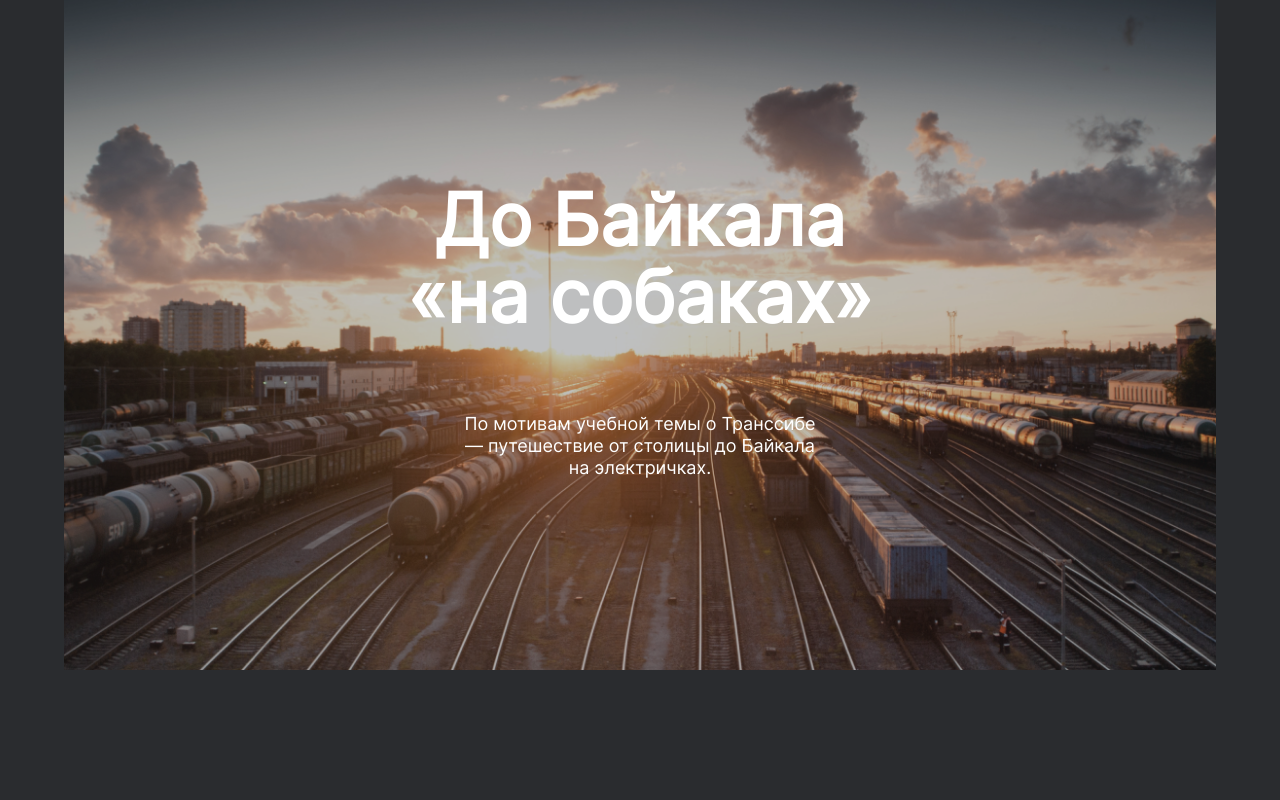
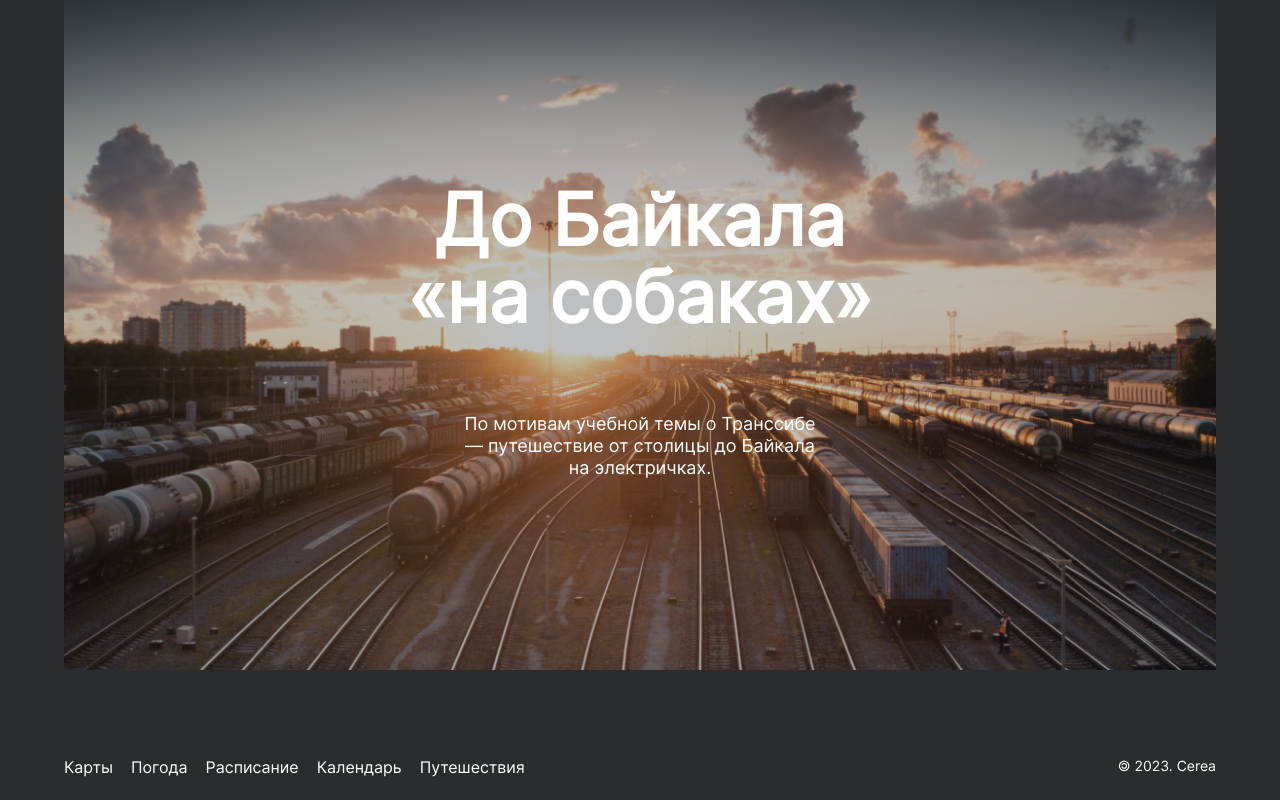
Before and after one commit to cerea62/russian-travel, a plain HTML site: page index.html in a window 1280 px wide. Shown: the part 6530-7330 px from the top of the page. Before the commit the page ends 7200 px from the top, so only its background shows below. Drawn offline with Linux system fonts and the light colour scheme.

Commit message:
Добавлен блок footer

```diff
--- a/index.html
+++ b/index.html
@@ -173,8 +173,27 @@
                     до Байкала на электричках.</p>
             </section>
         </main>
+        <footer class="footer container-l">
+            <ul class="footer__links">
+                <li>
+                    <a class="footer__link" href="#">Карты</a>
+                </li>
+                <li>
+                    <a class="footer__link" href="#">Погода</a>
+                </li>
+                <li>
+                    <a class="footer__link" href="#">Расписание</a>
+                </li>
+                <li>
+                    <a class="footer__link" href="#">Календарь</a>
+                </li>
+                <li>
+                    <a class="footer__link" href="#">Путешествия</a>
+                </li>
+            </ul>
+            <p class="footer__copyright">&#127279; 2023. Cerea</p>
 
-        <footer class="footer"></footer>
+        </footer>
 
     </div>
 
--- a/styles/style.css
+++ b/styles/style.css
@@ -224,6 +224,7 @@
     background-size: cover;
     position: relative;
 }
+
 .cover__overlay {
     background-color: #2A2C2F;
     opacity: 0.3;
@@ -233,11 +234,13 @@
     width: 100%;
     height: 100%;
 }
+
 .cover__overlay:hover {
     opacity: 0.8;
     transition: opacity 1s;
     cursor: url(../image/cursor.png), auto;
 }
+
 .cover__title {
     font-weight: 900;
     font-size: 72px;
@@ -246,7 +249,7 @@
     max-width: 550px;
     background: none;
     z-index: 3;
- }
+}
 
 .cover__subtitle {
     font-weight: 400;
@@ -256,6 +259,38 @@
     background: none;
     max-width: 360px;
     z-index: 3;
+}
+
+.footer {
+    display: flex;
+    justify-content: space-between;
+    margin-top: 88px;
+    margin-bottom: 24px;
+}
+
+.footer__links {
+    list-style-type: none;
+    padding: 0;
+    display: flex;
+    gap: 18px;
+    margin: 0;
+
+}
+
+.footer__link {
+    font-weight: 400;
+    font-size: 16px;
+    line-height: 1.12;
+    text-decoration: none;
+    color: #fff;
+
+}
+
+.footer__copyright {
+    font-weight: 400;
+    font-size: 14px;
+    line-height: 1.14;
+    margin: 0;
 }
 
 /*
```
